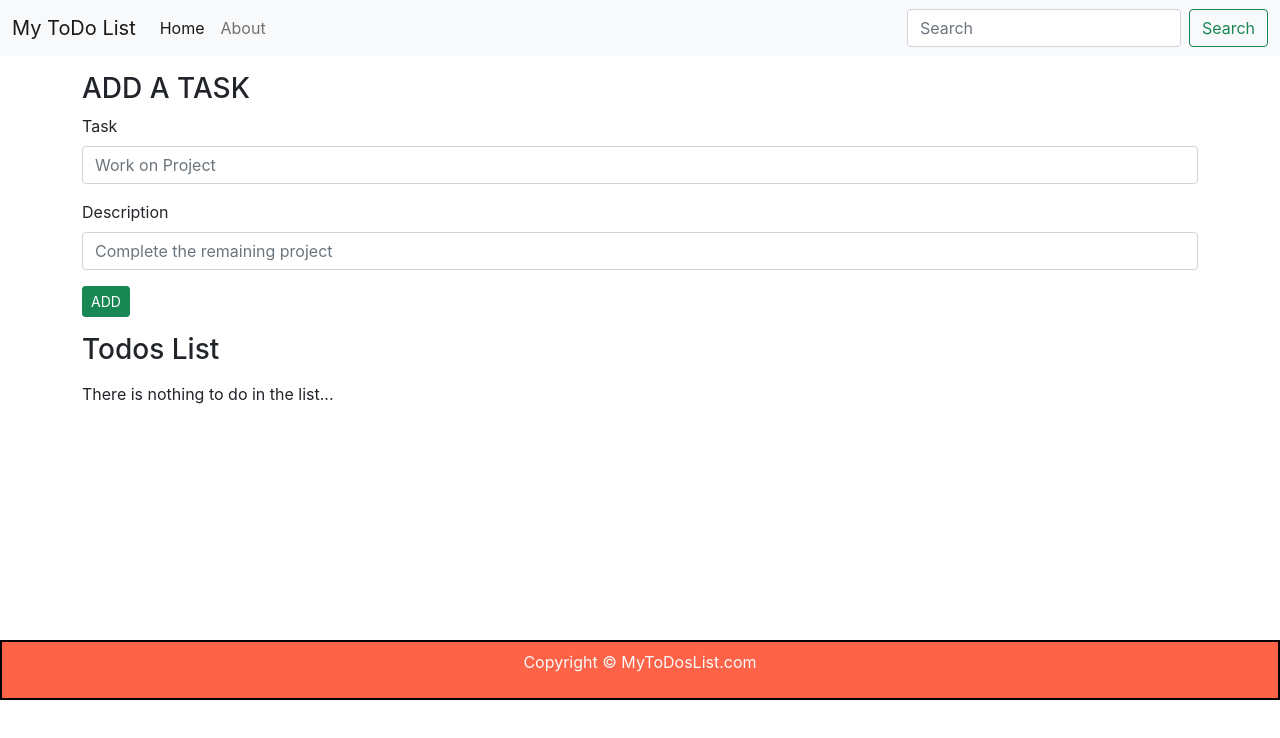
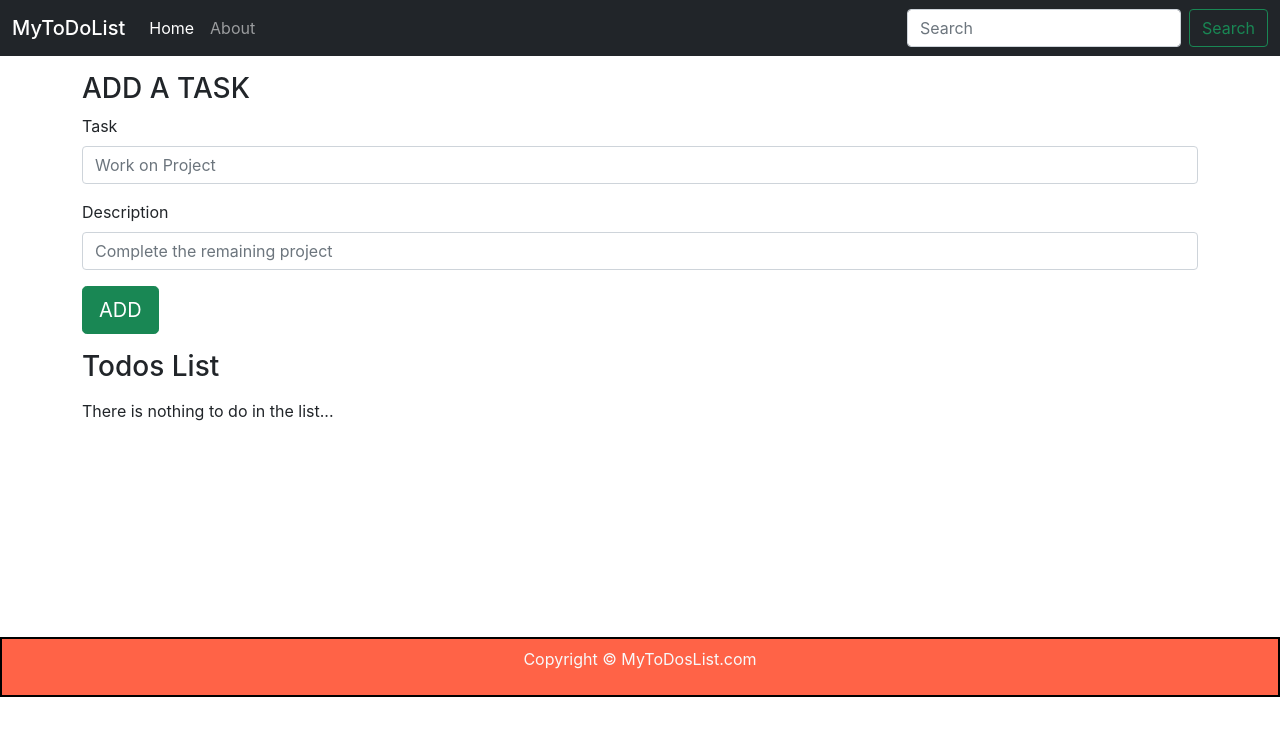
Before and after one commit to PrabhatSinghPanwar/Todo_List, a React (Create React App) app: page / in a window 1280 px wide. Shown: the top 738 px of the page. Built offline with nearby package versions, Linux system fonts and the light colour scheme.

Commit message:
styling...

```diff
--- a/src/App.js
+++ b/src/App.js
@@ -62,7 +62,7 @@ function App() {
     <div className="app">
       <Router>
 
-        <Header title="My ToDo List" SearchBar={true} />
+        <Header title="MyToDoList" SearchBar={true} />
 
         <Switch>
           <Route exact path="/" render = {() => {
--- a/src/MyComponents/AddTodo.js
+++ b/src/MyComponents/AddTodo.js
@@ -30,7 +30,7 @@ export default function AddTodo(props) {
                     <label htmlFor="desc" className="form-label">Description</label>
                     <input type="text" value={desc} onChange={(e)=>{setDesc(e.target.value)}} className="form-control" id="desc" placeholder="Complete the remaining project" />
                 </div>
-                        <button type="submit" className="btn btn-sm btn-success">ADD</button>
+                        <button type="submit" className="btn btn-lg btn-success">ADD</button>
             </form>
         </div>
     )
--- a/src/MyComponents/Footer.css
+++ b/src/MyComponents/Footer.css
@@ -1,7 +1,7 @@
 Footer{
 
     width: 100%;
-    top: 29.2vh;
+    top: 26.7vh;
     position: relative;
     background-color: tomato;
     border: 2px solid black;
--- a/src/MyComponents/Header.js
+++ b/src/MyComponents/Header.js
@@ -6,9 +6,9 @@ import { Link } from "react-router-dom";
 export default function Header(props) {
     return (
         <div className="header">
-            <nav className="navbar navbar-expand-lg navbar-light bg-light">
+            <nav className="navbar navbar-expand-lg navbar-dark bg-dark">
                 <div className="container-fluid">
-                    <Link className="navbar-brand" to="/">{props.title}</Link>          {/* Example to use props */}
+                    <Link className="navbar-brand mb-0 h1" to="/">{props.title}</Link>          {/* Example to use props */}
                     <button className="navbar-toggler" type="button" data-bs-toggle="collapse" data-bs-target="#navbarSupportedContent" aria-controls="navbarSupportedContent" aria-expanded="false" aria-label="Toggle navigation">
                         <span className="navbar-toggler-icon"></span>
                     </button>
```
